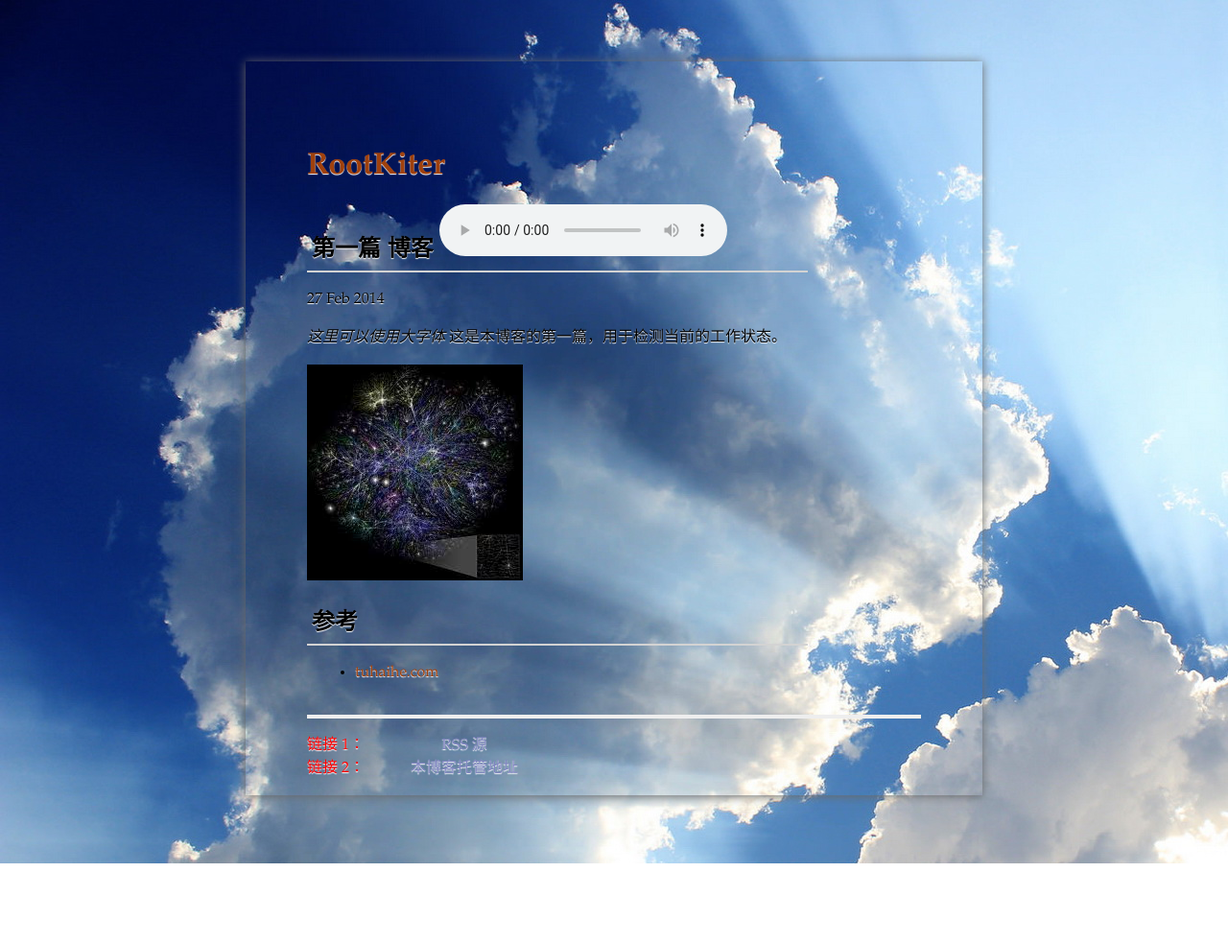
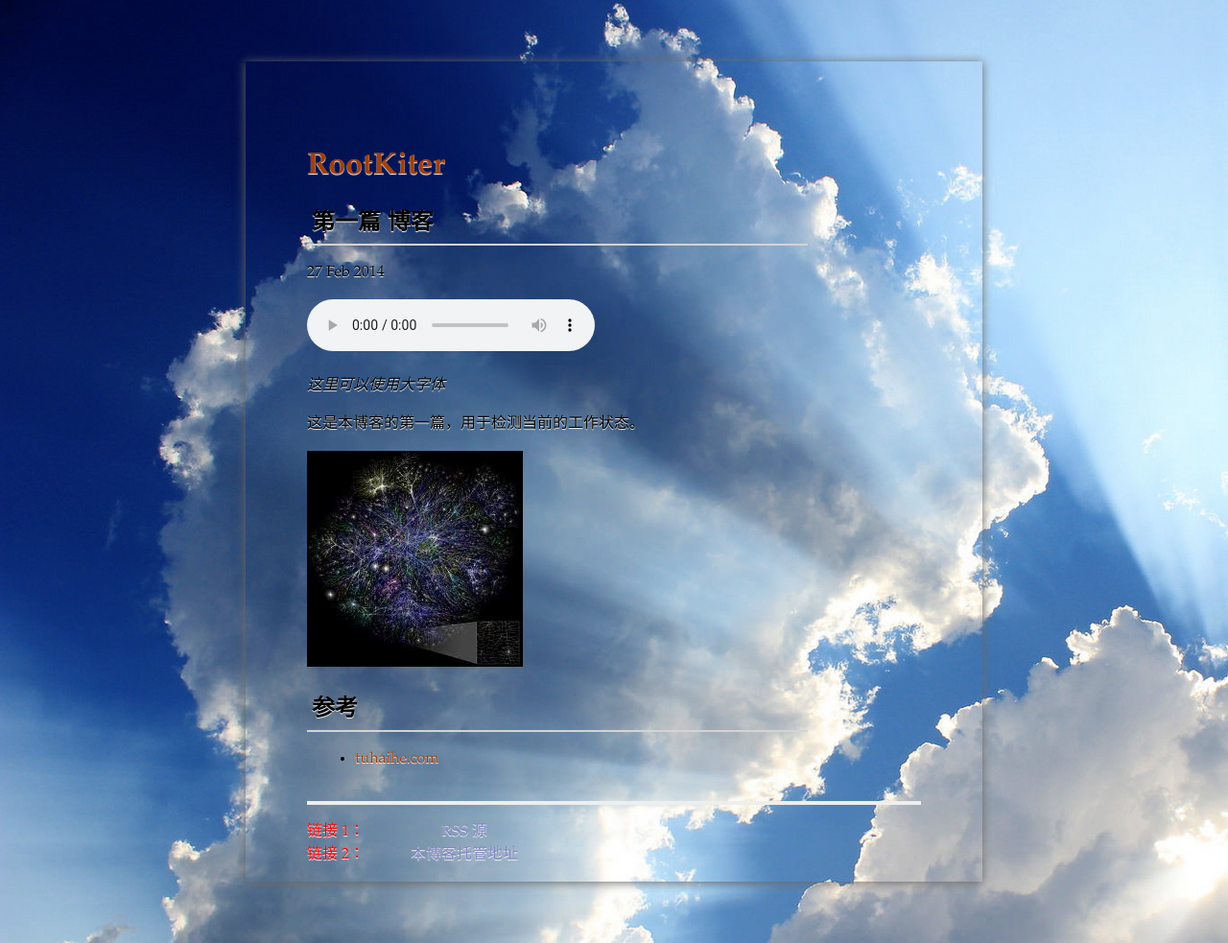
Before and after one commit to rootkiter/rootkiter.github.io, a Jekyll site: the page built from _posts/2014-02-25-gnome-38-create-wifi-hotspot.markdown, in a window 1280 px wide. Shown: the whole page at 96% size. Built offline with Jekyll 4.4.1, drawn with Linux system fonts in a browser that asks for light colours; some web fonts are replaced; Markdown is read by kramdown in place of the engine named in the settings; before the commit the page ends 900 px from its top, so only the background shows below that.

Commit message:
add music

```diff
--- a/_layouts/post.html
+++ b/_layouts/post.html
@@ -1,11 +1,7 @@
 ---
 layout: default
 ---
-<h2>{{ page.title }}
-	<audio controls=true autoplay="true">
-		<source src="{{ page.defmusic }}">
-	</audio>
-</h2>
+<h2>{{ page.title }}</h2>
 <p class="meta">{{ page.date | date_to_string }}</p>
 
 <div class="post">
--- a/_posts/2014-02-25-gnome-38-create-wifi-hotspot.markdown
+++ b/_posts/2014-02-25-gnome-38-create-wifi-hotspot.markdown
@@ -3,9 +3,12 @@ layout: post
 title:  "第一篇 博客"
 date:   2014-02-27
 time:   20:35:00
-defmusic: {{ site.defmusic }}
 ---
+<audio controls=true autoplay="true">
+  <source src="{{ site.defmusic }}">
+</audio>
 *这里可以使用大字体*
+
 这是本博客的第一篇，用于检测当前的工作状态。
 
 <img src="http://rootkiter.github.io/image/test.jpg" title="图片测试" align="center">
```
